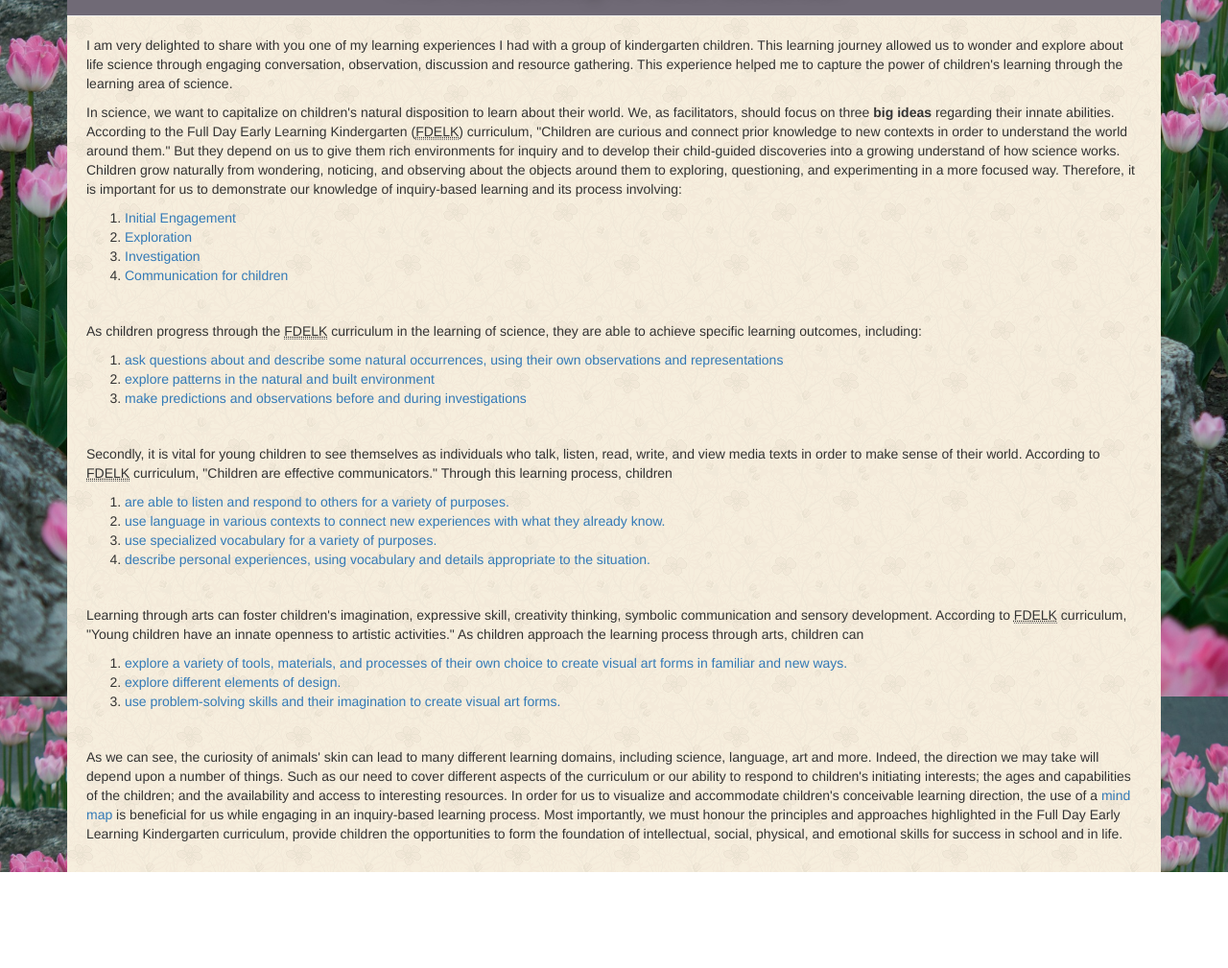
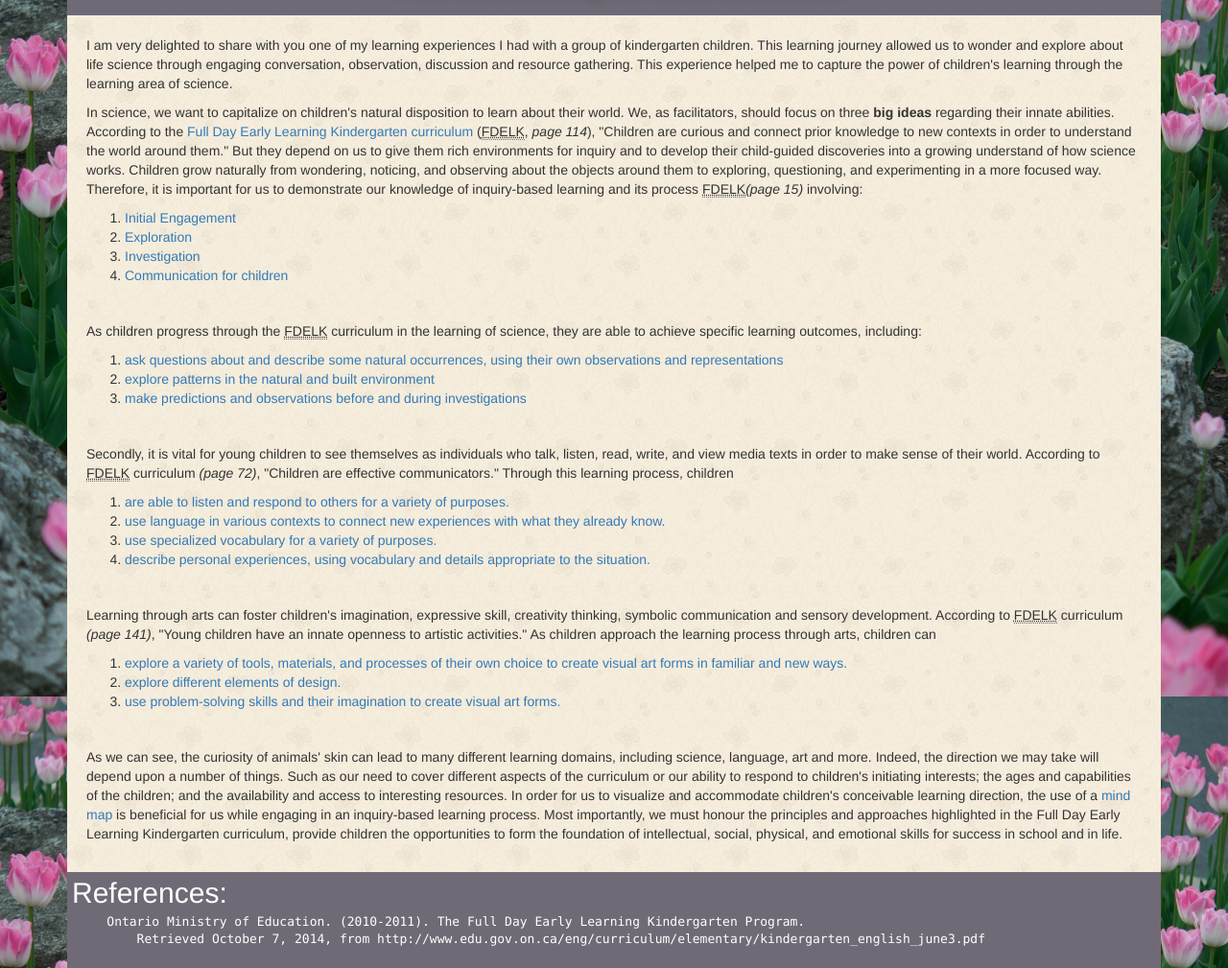
Before and after one commit to helentin27/science_curriculum_resource, a plain HTML site: page index.html in a window 1280 px wide. Shown: the part 124-1133 px from the top of the page at 96% size. Before the commit the page ends 1033 px from the top, so only its background shows below. Drawn offline with nearby package versions, Linux system fonts and the light colour scheme.

Commit message:
Added links and references

```diff
--- a/css/scr.css
+++ b/css/scr.css
@@ -15,6 +15,19 @@ nav a {
     color: #FFF !important;
     background-color: #706A76 !important;
     text-shadow: 0px 0px 15px rgba(0, 0, 0, 1);
+}
+
+footer,
+footer pre {
+    color: #FFF !important;
+    background-color: #706A76 !important;
+    padding: 5px;
+    border: none;
+    word-wrap: normal;
+}
+
+footer h2 {
+    margin: 0;
 }
 
 .main-img {
--- a/index.html
+++ b/index.html
@@ -29,9 +29,11 @@
                 <p>
                     In science, we want to capitalize on children's natural disposition
                     to learn about their world. We, as facilitators, should focus on
-                    three <strong>big ideas</strong> regarding their innate abilities. According to the Full Day Early Learning
-                    Kindergarten (<abbr title="Full Day Early Learning
-                    Kindergarten">FDELK</abbr>) curriculum, "Children
+                    three <strong>big ideas</strong> regarding their innate abilities. According to the
+                    <a href="http://www.edu.gov.on.ca/eng/curriculum/elementary/kindergarten_english_june3.pdf" target="blank">
+                        Full Day Early Learning Kindergarten curriculum
+                    </a> (<abbr title="Full Day Early Learning
+                    Kindergarten">FDELK</abbr>, <cite>page 114</cite>), "Children
                     are curious and connect prior knowledge to new contexts in order to
                     understand the world around them." But they depend on us to give
                     them rich environments for inquiry and to develop their child-guided
@@ -39,7 +41,8 @@
                     grow naturally from wondering, noticing, and observing about the objects
                     around them to exploring, questioning, and experimenting in a more
                     focused way. Therefore, it is important for us to demonstrate our
-                    knowledge of inquiry-based learning and its process involving:
+                    knowledge of inquiry-based learning and its process <abbr title="Full Day Early Learning
+                    Kindergarten">FDELK</abbr><cite>(page 15)</cite> involving:
                     <ol>
                         <li><a href="initial_engagement.html">Initial Engagement</a></li>
                         <li><a href="exploration.html">Exploration</a></li>
@@ -74,7 +77,7 @@
                     Secondly, it is vital for young children to see themselves as
                     individuals who talk, listen, read, write, and view media texts in order
                     to make sense of their world. According to <abbr title="Full Day Early Learning
-                    Kindergarten">FDELK</abbr> curriculum, "Children are
+                    Kindergarten">FDELK</abbr> curriculum <cite>(page 72)</cite>, "Children are
                     effective communicators." Through this learning process, children
                     <ol>
                         <li>
@@ -102,7 +105,7 @@
                 <p>
                     Learning through arts can foster children's imagination, expressive skill,
                     creativity thinking, symbolic communication and sensory development.
-                    According to <abbr title="Full Day Early Learning Kindergarten">FDELK</abbr> curriculum,
+                    According to <abbr title="Full Day Early Learning Kindergarten">FDELK</abbr> curriculum <cite>(page 141)</cite>,
                     "Young children have an innate openness to artistic activities." As children approach the
                     learning process through arts, children can
                     <ol>
@@ -137,6 +140,13 @@
                     emotional skills for success in school and in life.
                 </p>
             </article>
+            <footer>
+                <h2>References:</h2>
+<pre>
+    Ontario Ministry of Education. (2010-2011). The Full Day Early Learning Kindergarten Program.
+        Retrieved October 7, 2014, from http://www.edu.gov.on.ca/eng/curriculum/elementary/kindergarten_english_june3.pdf
+</pre>
+            </footer>
         </section>
     </body>
 </html>
```
Also changed, not shown: communication.html (+2 -1 lines).
